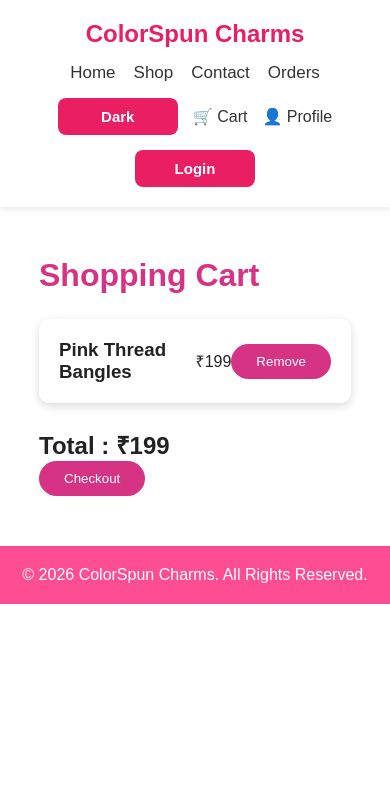
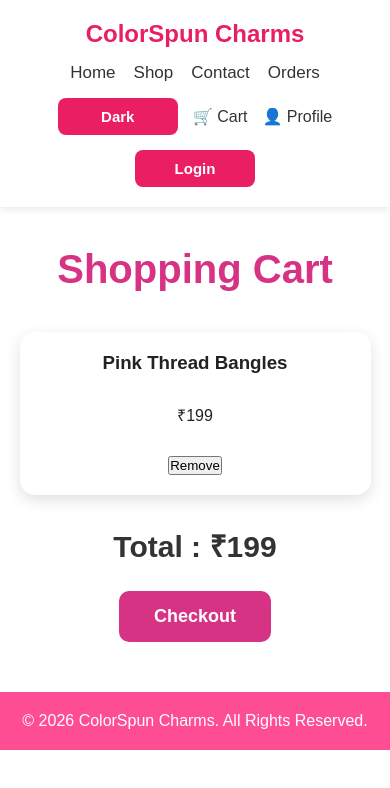
Before and after one commit to mounika22-ui/Colorspun-Charms, a React (Vite) app in the folder Client/: page /cart in a window 390 px wide. Shown: the top 788 px of the page. Built offline with nearby package versions, Linux system fonts and the light colour scheme.

Commit message:
updated cart

```diff
--- a/Client/src/pages/Cart/Cart.css
+++ b/Client/src/pages/Cart/Cart.css
@@ -1,29 +1,170 @@
 .cart{
-    width:80%;
-    margin:50px auto;
+    width:90%;
+    max-width:1100px;
+    margin:40px auto;
 }
 
 .cart h1{
+    text-align:center;
     color:#d63384;
+    margin-bottom:40px;
+    font-size:40px;
 }
 
 .cart-item{
     display:flex;
-    justify-content:space-between;
     align-items:center;
-    margin:25px 0;
+    gap:30px;
+    background:#fff;
     padding:20px;
-    background:#fff;
-    border-radius:10px;
-    box-shadow:0 3px 10px rgba(0,0,0,.15);
+    border-radius:15px;
+    margin-bottom:25px;
+    box-shadow:0 5px 15px rgba(0,0,0,.12);
 }
 
-.cart-item button,
-.checkout{
-    padding:10px 25px;
+.cart-item img{
+    width:180px;
+    height:180px;
+    object-fit:cover;
+    border-radius:12px;
+}
+
+.cart-details{
+    flex:1;
+}
+
+.cart-details h3{
+    font-size:28px;
+    color:#333;
+    margin-bottom:10px;
+}
+
+.cart-details p{
+    color:#777;
+    font-size:18px;
+    margin-bottom:10px;
+}
+
+.cart-details h4{
+    color:#d63384;
+    font-size:24px;
+    margin-bottom:15px;
+}
+
+.qty-box{
+    display:flex;
+    align-items:center;
+    gap:15px;
+    margin-bottom:20px;
+}
+
+.qty-box button{
+    width:40px;
+    height:40px;
     border:none;
+    border-radius:8px;
     background:#d63384;
     color:white;
-    border-radius:20px;
+    font-size:22px;
     cursor:pointer;
+    transition:.3s;
 }
+
+.qty-box button:hover{
+    background:#b81f6a;
+}
+
+.qty-box span{
+    font-size:22px;
+    font-weight:bold;
+}
+
+.remove-btn{
+    background:#dc3545;
+    color:white;
+    border:none;
+    padding:12px 20px;
+    border-radius:8px;
+    cursor:pointer;
+    font-size:16px;
+    transition:.3s;
+}
+
+.remove-btn:hover{
+    background:#b52b38;
+}
+
+.cart h2{
+    text-align:right;
+    margin-top:30px;
+    color:#333;
+    font-size:30px;
+}
+
+.checkout{
+    display:block;
+    margin:30px 0 0 auto;
+    background:#d63384;
+    color:white;
+    border:none;
+    padding:15px 35px;
+    border-radius:10px;
+    cursor:pointer;
+    font-size:18px;
+    font-weight:bold;
+    transition:.3s;
+}
+
+.checkout:hover{
+    background:#b81f6a;
+}
+
+/* Dark Mode */
+
+body.dark .cart-item{
+    background:#222;
+}
+
+body.dark .cart-details h3,
+body.dark .cart-details p,
+body.dark .cart-details h4,
+body.dark .cart h1,
+body.dark .cart h2{
+    color:white;
+}
+
+body.dark .checkout{
+    background:#ff4da6;
+}
+
+body.dark .remove-btn{
+    background:#e74c3c;
+}
+
+/* Responsive */
+
+@media(max-width:768px){
+
+    .cart-item{
+        flex-direction:column;
+        text-align:center;
+    }
+
+    .cart-item img{
+        width:100%;
+        max-width:250px;
+        height:250px;
+    }
+
+    .qty-box{
+        justify-content:center;
+    }
+
+    .cart h2{
+        text-align:center;
+    }
+
+    .checkout{
+        margin:25px auto;
+    }
+}
```
